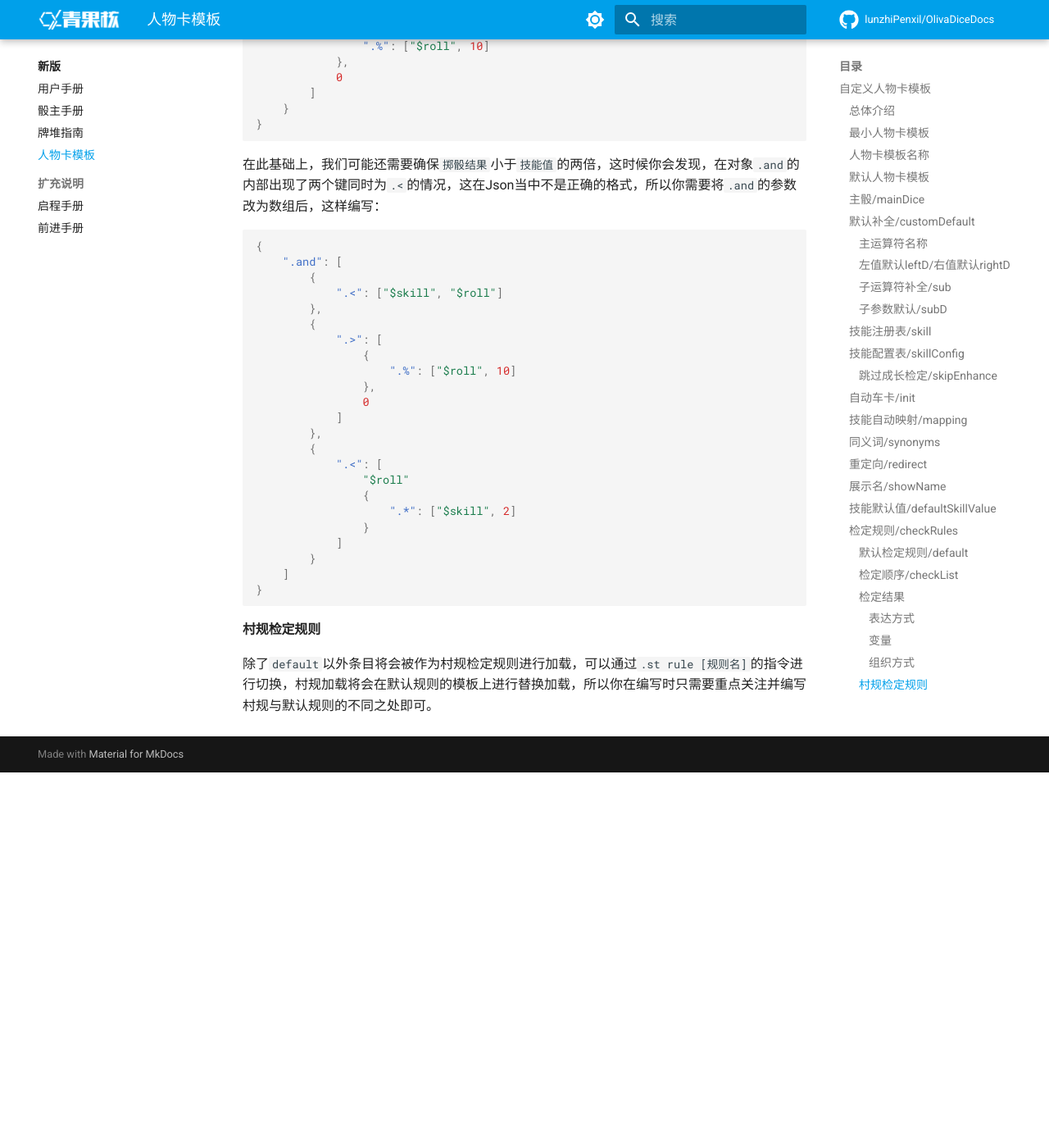
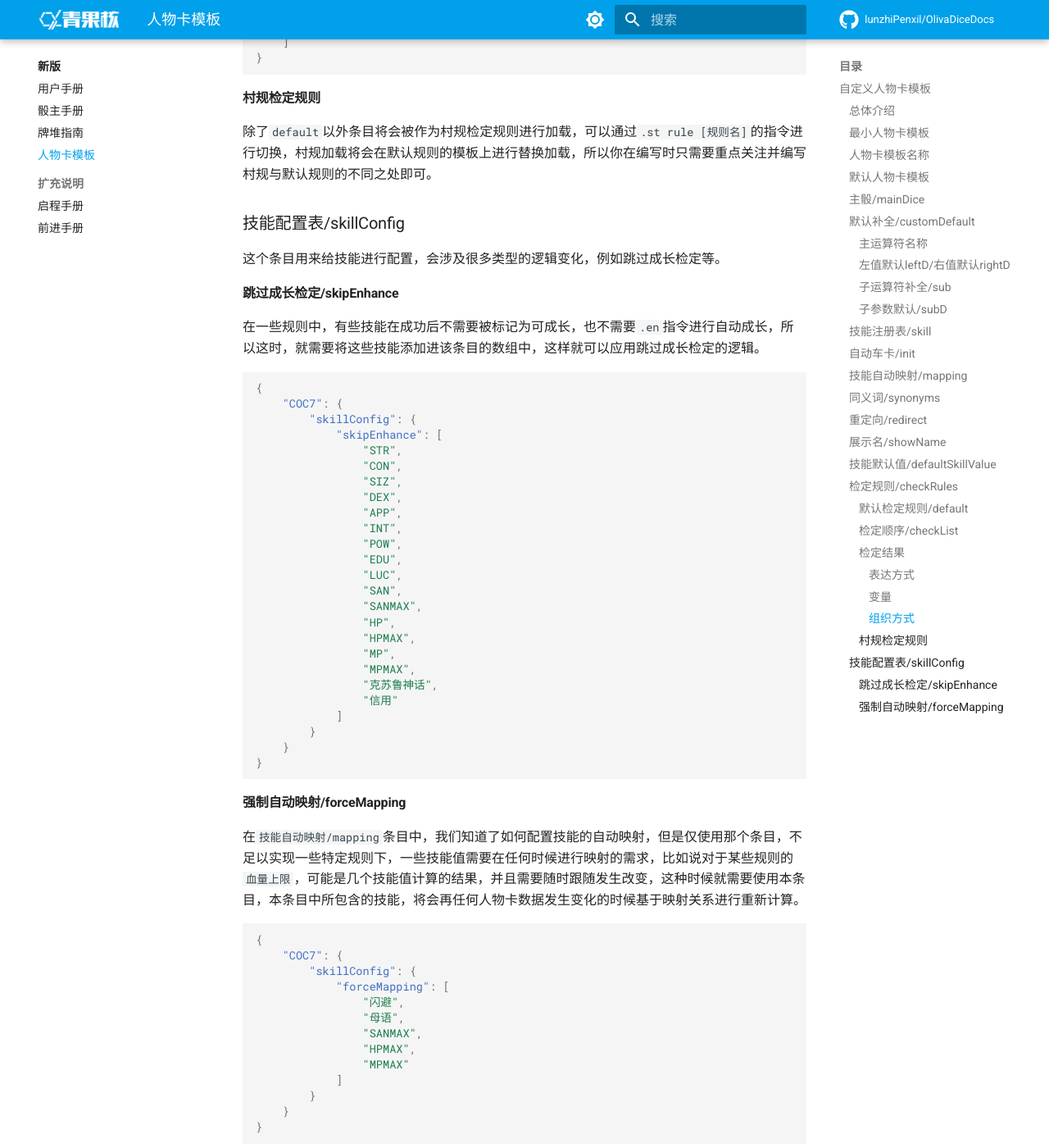
Before and after one commit to lunzhiPenxil/OlivaDiceDocs, an MkDocs documentation site: the page built from docs/OlivaDice3_Master_Manual_pcTemplate.md, in a window 1280 px wide and 1400 px high, scrolled down 9327 px. Shown: the whole window at 82% size. Built offline with MkDocs 1.6.1 and Material for MkDocs 9.7.7, drawn with Linux system fonts in a browser that asks for light colours; comment, search, counter and statistics services are not loaded; before the commit the page ends 10269 px from its top, so only the background shows below that; some of the changed text lies outside the part shown.

Commit message:
补充文档
+ 入群欢迎词
+ 技能配置表 - 强制自动映射/forceMapping

````diff
--- a/docs/OlivaDice3_Master_Manual_pcTemplate.md
+++ b/docs/OlivaDice3_Master_Manual_pcTemplate.md
@@ -692,39 +692,6 @@ STR:17 DEX:11
 <其它>
 测试:2
 
-### 技能配置表/skillConfig
-这个条目用来给技能进行配置，会涉及很多类型的逻辑变化，例如跳过成长检定等。
-
-#### 跳过成长检定/skipEnhance
-在一些规则中，有些技能在成功后不需要被标记为可成长，也不需要`.en`指令进行自动成长，所以这时，就需要将这些技能添加进该条目的数组中，这样就可以应用跳过成长检定的逻辑。
-
-```json
-{
-    "COC7": {
-        "skillConfig": {
-            "skipEnhance": [
-                "STR",
-                "CON",
-                "SIZ",
-                "DEX",
-                "APP",
-                "INT",
-                "POW",
-                "EDU",
-                "LUC",
-                "SAN",
-                "SANMAX",
-                "HP",
-                "HPMAX",
-                "MP",
-                "MPMAX",
-                "克苏鲁神话",
-                "信用"
-            ]
-        }
-    }
-}
-```
 
 ### 自动车卡/init
 你或许经常使用`.coc`或者`.dnd`指令进行车卡，在青果骰中，你可以使用`.st init`指令进行自动车卡，而这个条目则是用于具体设置进行自动车卡时所需要使用的表达式。
@@ -749,6 +716,7 @@ STR:17 DEX:11
 
 ### 技能自动映射/mapping
 有时候，某些技能的值是由其它一个或多个技能的值通过某种方式计算得到的，而非随意的无关数字，这时候，你就需要通过这个条目来让这些自动计算的技能依照表达式完成计算，计算会在表达式可以正确计算时立即完成，并将结果值写入对应的技能中。
+注意，仅配置该条目，只能确保对应的技能值在未录入时被自动计算一次，或是在使用`.st init force`强制重作人物卡时有效，若需要任何时候都依照映射关系进行技能录入，则需要配合使用后文所提到的`技能配置表/skillConfig - 强制自动映射/forceMapping`。
 
 ```json
 {
@@ -1066,3 +1034,57 @@ STR:17 DEX:11
 
 #### 村规检定规则
 除了`default`以外条目将会被作为村规检定规则进行加载，可以通过`.st rule [规则名]`的指令进行切换，村规加载将会在默认规则的模板上进行替换加载，所以你在编写时只需要重点关注并编写村规与默认规则的不同之处即可。
+
+
+### 技能配置表/skillConfig
+这个条目用来给技能进行配置，会涉及很多类型的逻辑变化，例如跳过成长检定等。
+
+#### 跳过成长检定/skipEnhance
+在一些规则中，有些技能在成功后不需要被标记为可成长，也不需要`.en`指令进行自动成长，所以这时，就需要将这些技能添加进该条目的数组中，这样就可以应用跳过成长检定的逻辑。
+
+```json
+{
+    "COC7": {
+        "skillConfig": {
+            "skipEnhance": [
+                "STR",
+                "CON",
+                "SIZ",
+                "DEX",
+                "APP",
+                "INT",
+                "POW",
+                "EDU",
+                "LUC",
+                "SAN",
+                "SANMAX",
+                "HP",
+                "HPMAX",
+                "MP",
+                "MPMAX",
+                "克苏鲁神话",
+                "信用"
+            ]
+        }
+    }
+}
+```
+
+#### 强制自动映射/forceMapping
+在`技能自动映射/mapping`条目中，我们知道了如何配置技能的自动映射，但是仅使用那个条目，不足以实现一些特定规则下，一些技能值需要在任何时候进行映射的需求，比如说对于某些规则的`血量上限`，可能是几个技能值计算的结果，并且需要随时跟随发生改变，这种时候就需要使用本条目，本条目中所包含的技能，将会再任何人物卡数据发生变化的时候基于映射关系进行重新计算。
+
+```json
+{
+    "COC7": {
+        "skillConfig": {
+            "forceMapping": [
+                "闪避",
+                "母语",
+                "SANMAX",
+                "HPMAX",
+                "MPMAX"
+            ]
+        }
+    }
+}
+```
````
Also changed, not shown: docs/OlivaDice3_User_Manual.md (+6 -0 lines).
